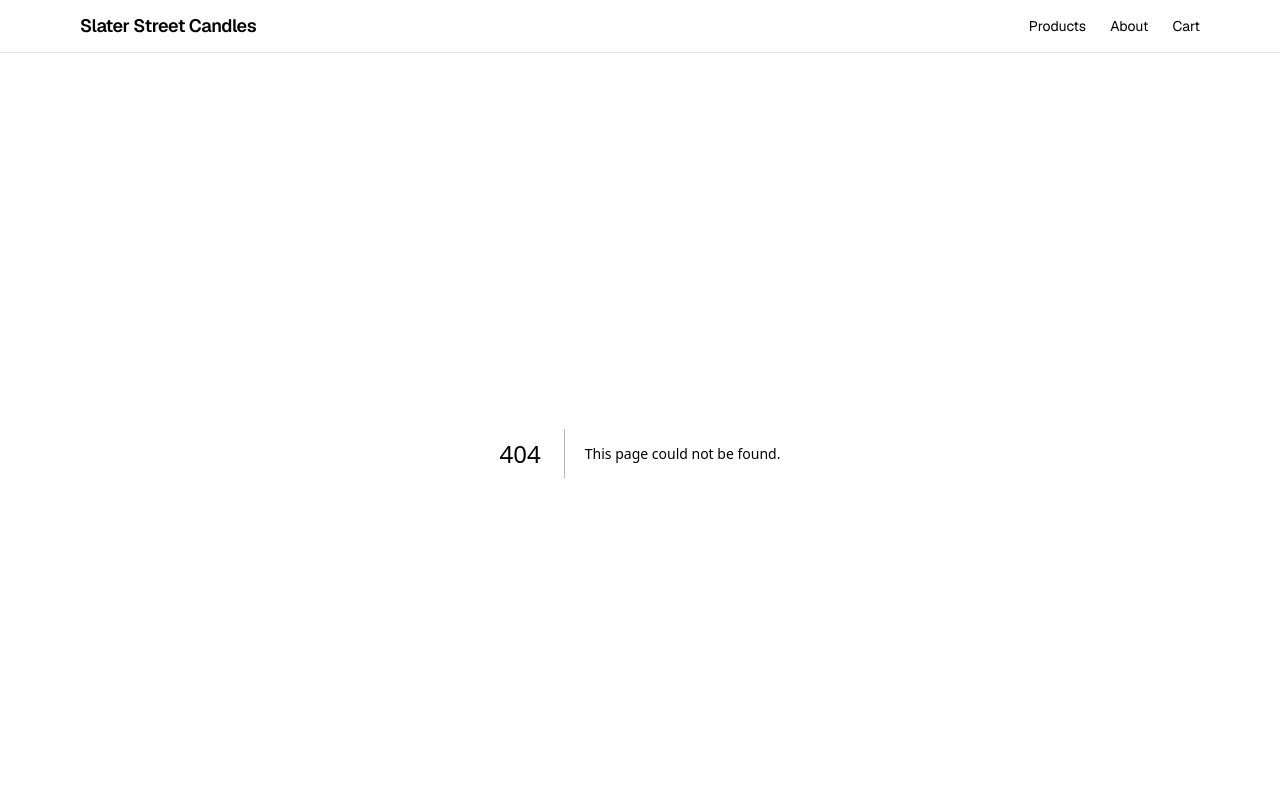
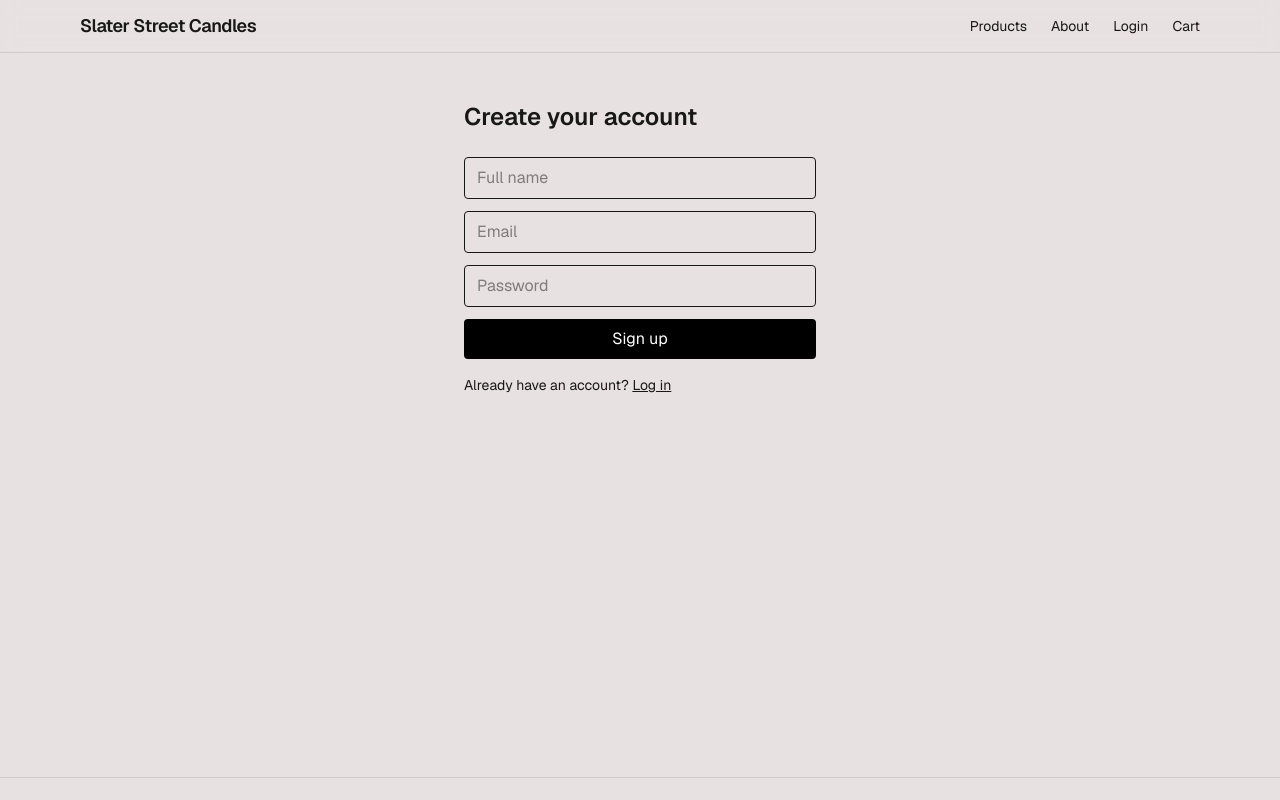
Before and after one commit to zzboncak/slater-street-creative, a Next.js app: page /signup in a window 1280 px wide. Before the commit this address had no page. Shown: the top 800 px of the page. Built offline with nearby package versions, Linux system fonts and the light colour scheme.

Commit message:
Buildout login functionality

```diff
--- /dev/null
+++ b/src/app/(auth)/login/page.tsx
@@ -0,0 +1,26 @@
+export const metadata = { title: "Log in" };
+
+export default function LoginPage() {
+  async function handleLogin(formData: FormData) {
+    "use server";
+    const email = String(formData.get("email") || "");
+    const password = String(formData.get("password") || "");
+    await fetch(`${process.env.SITE_URL || ""}/api/auth/login`, {
+      method: "POST",
+      headers: { "Content-Type": "application/json" },
+      body: JSON.stringify({ email, password }),
+    });
+  }
+
+  return (
+    <div className="mx-auto max-w-sm px-4 py-12">
+      <h1 className="text-2xl font-semibold mb-6">Log in</h1>
+      <form action={handleLogin} className="space-y-3">
+        <input name="email" type="email" placeholder="Email" className="w-full border rounded px-3 py-2" required />
+        <input name="password" type="password" placeholder="Password" className="w-full border rounded px-3 py-2" required />
+        <button className="w-full rounded bg-black text-white px-3 py-2">Log in</button>
+      </form>
+      <p className="mt-4 text-sm">Don’t have an account? <a href="/signup" className="underline">Sign up</a></p>
+    </div>
+  );
+}
--- /dev/null
+++ b/src/app/(auth)/signup/page.tsx
@@ -0,0 +1,28 @@
+export const metadata = { title: "Sign up" };
+
+export default function SignupPage() {
+  async function handleSignup(formData: FormData) {
+    "use server";
+    const email = String(formData.get("email") || "");
+    const password = String(formData.get("password") || "");
+    const name = String(formData.get("name") || "");
+    await fetch(`${process.env.SITE_URL || ""}/api/auth/signup`, {
+      method: "POST",
+      headers: { "Content-Type": "application/json" },
+      body: JSON.stringify({ email, password, name }),
+    });
+  }
+
+  return (
+    <div className="mx-auto max-w-sm px-4 py-12">
+      <h1 className="text-2xl font-semibold mb-6">Create your account</h1>
+      <form action={handleSignup} className="space-y-3">
+        <input name="name" placeholder="Full name" className="w-full border rounded px-3 py-2" />
+        <input name="email" type="email" placeholder="Email" className="w-full border rounded px-3 py-2" required />
+        <input name="password" type="password" placeholder="Password" className="w-full border rounded px-3 py-2" required />
+        <button className="w-full rounded bg-black text-white px-3 py-2">Sign up</button>
+      </form>
+      <p className="mt-4 text-sm">Already have an account? <a href="/login" className="underline">Log in</a></p>
+    </div>
+  );
+}
--- /dev/null
+++ b/src/app/account/page.tsx
@@ -0,0 +1,13 @@
+export const metadata = { title: "Account" };
+
+export default function AccountPage() {
+  return (
+    <div className="mx-auto max-w-3xl px-4 py-12 space-y-4">
+      <h1 className="text-3xl font-semibold">Your account</h1>
+      <p>Account details will appear here.</p>
+      <form action="/api/auth/logout" method="post">
+        <button className="rounded bg-black text-white px-4 py-2">Logout</button>
+      </form>
+    </div>
+  );
+}
--- /dev/null
+++ b/src/app/api/auth/login/route.ts
@@ -0,0 +1,19 @@
+import { NextResponse } from "next/server";
+import { prisma } from "@/lib/prisma";
+import { verifyPassword, signJwt, setSessionCookie } from "@/lib/auth";
+
+export async function POST(req: Request) {
+  const body = await req.json().catch(() => null);
+  const email = String(body?.email || "").toLowerCase().trim();
+  const password = String(body?.password || "");
+  if (!email || !password) return NextResponse.json({ error: "email and password required" }, { status: 400 });
+
+  const user = await prisma.user.findUnique({ where: { email } });
+  if (!user) return NextResponse.json({ error: "invalid credentials" }, { status: 401 });
+  if (!verifyPassword(password, user.passwordHash)) return NextResponse.json({ error: "invalid credentials" }, { status: 401 });
+
+  const token = signJwt({ sub: user.id, email: user.email });
+  await setSessionCookie(token);
+
+  return NextResponse.json({ ok: true });
+}
--- /dev/null
+++ b/src/app/api/auth/logout/route.ts
@@ -0,0 +1,7 @@
+import { NextResponse } from "next/server";
+import { clearSessionCookie } from "@/lib/auth";
+
+export async function POST() {
+  await clearSessionCookie();
+  return NextResponse.json({ ok: true });
+}
--- /dev/null
+++ b/src/app/api/auth/signup/route.ts
@@ -0,0 +1,30 @@
+import { NextResponse } from "next/server";
+import { prisma } from "@/lib/prisma";
+import { hashPassword, signJwt, setSessionCookie } from "@/lib/auth";
+
+export async function POST(req: Request) {
+  const body = await req.json().catch(() => null);
+  const email = String(body?.email || "").toLowerCase().trim();
+  const password = String(body?.password || "");
+  const name = String(body?.name || "").trim() || null;
+  if (!email || !password) return NextResponse.json({ error: "email and password required" }, { status: 400 });
+
+  const existing = await prisma.user.findUnique({ where: { email } });
+  if (existing) return NextResponse.json({ error: "email already registered" }, { status: 409 });
+
+  const passwordHash = hashPassword(password);
+  const user = await prisma.user.create({ data: { email, passwordHash } });
+
+  // Optionally link/create customer record on signup
+  const customer = await prisma.customer.upsert({
+    where: { email },
+    update: { name },
+    create: { email, name },
+  });
+  await prisma.user.update({ where: { id: user.id }, data: { customerId: customer.id } });
+
+  const token = signJwt({ sub: user.id, email: user.email });
+  await setSessionCookie(token);
+
+  return NextResponse.json({ ok: true });
+}
--- a/src/app/products/page.tsx
+++ b/src/app/products/page.tsx
@@ -1,6 +1,5 @@
 import ProductCard from "@/components/ProductCard";
 import { products as mockProducts } from "@/data/products";
-import { prisma } from "@/lib/prisma";
 import type { Product as UIProduct } from "@/types";
 
 export const metadata = { title: "Products" };
@@ -9,6 +8,9 @@ export const dynamic = "force-dynamic";
 export default async function ProductsPage() {
   let list: UIProduct[] = mockProducts;
   try {
+    // Only attempt DB fetch if a DATABASE_URL is configured at runtime
+    if (process.env.DATABASE_URL) {
+      const { prisma } = await import("@/lib/prisma");
       const db: { id: string; name: string; description: string | null; priceCents: number; image: string | null }[] = await prisma.product.findMany({
       where: { active: true },
       include: { inventory: true },
@@ -23,6 +25,7 @@ export default async function ProductsPage() {
           image: p.image ?? "",
           tags: [],
         }));
+      }
     }
   } catch {
     // DB not configured; stick with mock data
--- a/src/components/Header.tsx
+++ b/src/components/Header.tsx
@@ -13,6 +13,7 @@ export default function Header() {
         <nav className="flex items-center gap-6 text-sm">
           <Link href="/products" className="hover:underline">Products</Link>
           <Link href="/about" className="hover:underline">About</Link>
+          <Link href="/login" className="hover:underline">Login</Link>
           <Link href="/cart" className="relative">
             <span className="hover:underline">Cart</span>
             {count > 0 && (
--- /dev/null
+++ b/src/lib/auth.ts
@@ -0,0 +1,52 @@
+import crypto from "node:crypto";
+import { cookies } from "next/headers";
+
+const JWT_SECRET = process.env.JWT_SECRET || "dev-secret-change-me";
+
+type JwtPayload = { sub: string; email: string; iat: number; exp: number };
+
+export function hashPassword(password: string) {
+  return crypto.pbkdf2Sync(password, JWT_SECRET, 100_000, 32, "sha256").toString("hex");
+}
+
+export function verifyPassword(password: string, hash: string) {
+  const h = hashPassword(password);
+  return crypto.timingSafeEqual(Buffer.from(h), Buffer.from(hash));
+}
+
+function base64url(input: Buffer | string) {
+  return Buffer.from(input).toString("base64").replace(/=/g, "").replace(/\+/g, "-").replace(/\//g, "_");
+}
+
+export function signJwt(payload: Omit<JwtPayload, "iat" | "exp">, ttlSeconds = 60 * 60 * 24 * 7) {
+  const header = { alg: "HS256", typ: "JWT" };
+  const now = Math.floor(Date.now() / 1000);
+  const full: JwtPayload = { ...payload, iat: now, exp: now + ttlSeconds };
+  const headerB64 = base64url(JSON.stringify(header));
+  const payloadB64 = base64url(JSON.stringify(full));
+  const data = `${headerB64}.${payloadB64}`;
+  const sig = crypto.createHmac("sha256", JWT_SECRET).update(data).digest("base64").replace(/=/g, "").replace(/\+/g, "-").replace(/\//g, "_");
+  return `${data}.${sig}`;
+}
+
+export function verifyJwt(token: string): JwtPayload | null {
+  const parts = token.split(".");
+  if (parts.length !== 3) return null;
+  const [headerB64, payloadB64, sig] = parts;
+  const data = `${headerB64}.${payloadB64}`;
+  const expected = crypto.createHmac("sha256", JWT_SECRET).update(data).digest("base64").replace(/=/g, "").replace(/\+/g, "-").replace(/\//g, "_");
+  if (!crypto.timingSafeEqual(Buffer.from(sig), Buffer.from(expected))) return null;
+  const payload = JSON.parse(Buffer.from(payloadB64, "base64").toString()) as JwtPayload;
+  if (payload.exp < Math.floor(Date.now() / 1000)) return null;
+  return payload;
+}
+
+export async function setSessionCookie(token: string) {
+  const jar = await cookies();
+  jar.set("session", token, { httpOnly: true, sameSite: "lax", path: "/", secure: process.env.NODE_ENV === "production", maxAge: 60 * 60 * 24 * 7 });
+}
+
+export async function clearSessionCookie() {
+  const jar = await cookies();
+  jar.set("session", "", { httpOnly: true, sameSite: "lax", path: "/", secure: process.env.NODE_ENV === "production", maxAge: 0 });
+}
```
Also changed, not shown: 2 other files (tests, documents, lock files or other folders). Lines whose indentation alone changed are shown as unchanged.
